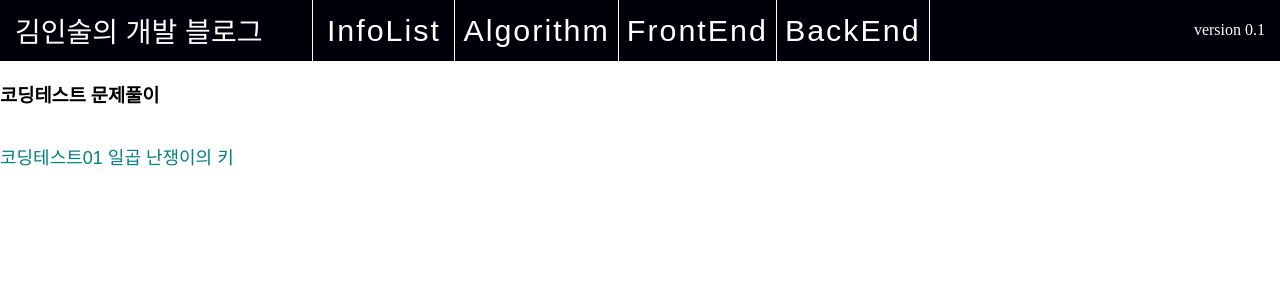
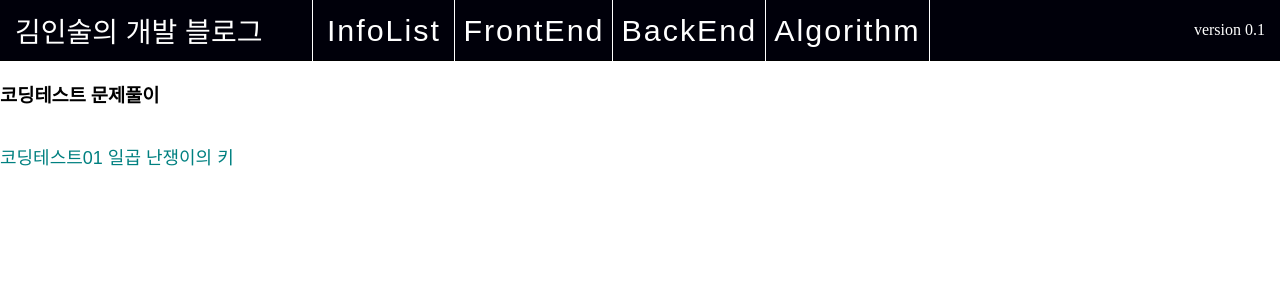
Before and after one commit to FileParty/is_blog_front, a Next.js app: page / in a window 1280 px wide. Shown: the top 300 px of the page. Built offline with nearby package versions, Linux system fonts and the light colour scheme.

Commit message:
20230204_add

```diff
--- a/pages/index.tsx
+++ b/pages/index.tsx
@@ -1,10 +1,13 @@
 import { Inter } from '@next/font/google'
 import styles from '@/styles/Home.module.css'
 import Link from 'next/link';
+import { useState } from 'react';
 
 //const inter = Inter({ subsets: ['latin'] })
 
 export default function Home() {
+
+
   return (
     <>
       <main>
--- a/src/component/Header.tsx
+++ b/src/component/Header.tsx
@@ -8,9 +8,9 @@ export default function Header() {
     // 임시로 헤더 목록을 여기에 하드코딩해놓고, 나중에 API로 요청하는 방식으로 바꿀것
     const dumy_HeaderList = [
         { menuName: "InfoList", menuList: [ {subMenuNm:"자기소개", subMenuUrl:"/about"}, {subMenuNm:"GitHubLink", subMenuUrl:"https://github.com/FileParty/is_blog_front"} ] },
-        { menuName: "Algorithm", menuList: [ {subMenuNm:"문제목록", subMenuUrl:"/algorithm"} ] },
         { menuName: "FrontEnd", menuList: [ {subMenuNm:"JavaScript", subMenuUrl:"/front/js"} ] },
-        { menuName: "BackEnd", menuList: [ {subMenuNm:"Java", subMenuUrl:"/back/java"} ] }
+        { menuName: "BackEnd", menuList: [ {subMenuNm:"Java", subMenuUrl:"/back/java"} ] },
+        { menuName: "Algorithm", menuList: [ {subMenuNm:"문제목록", subMenuUrl:"/algorithm"} ] }
     ];
 
     const [ headerDropDownMenuOpenTarget, headerDropDownMenuOpenTargetState ] = useState(-1);
```
